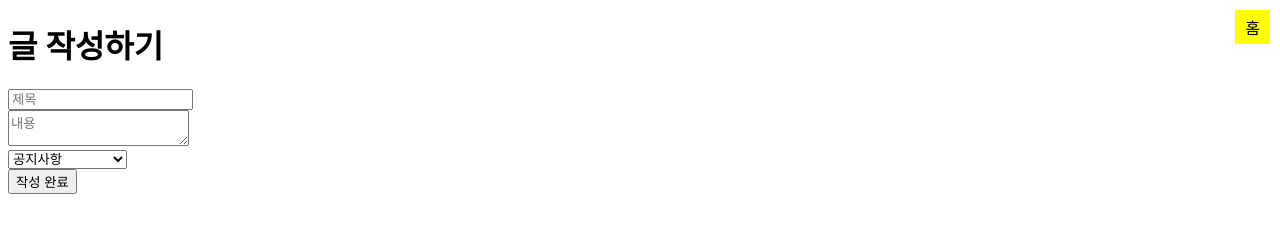
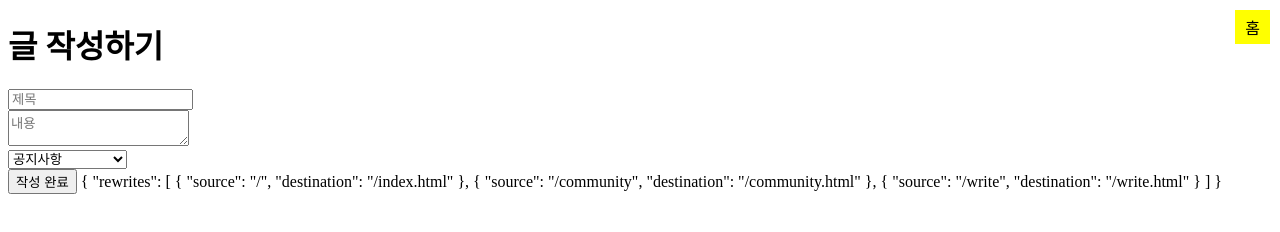
Before and after one commit to kyunoo/KMF, a website: page write.html in a window 1280 px wide. Drawn offline with Linux system fonts and the light colour scheme.

Commit message:
write.html

```diff
--- a/write.html
+++ b/write.html
@@ -48,5 +48,12 @@
       });
     });
   </script>
+  {
+  "rewrites": [
+    { "source": "/", "destination": "/index.html" },
+    { "source": "/community", "destination": "/community.html" },
+    { "source": "/write", "destination": "/write.html" }
+  ]
+}
 </body>
 </html>
```
